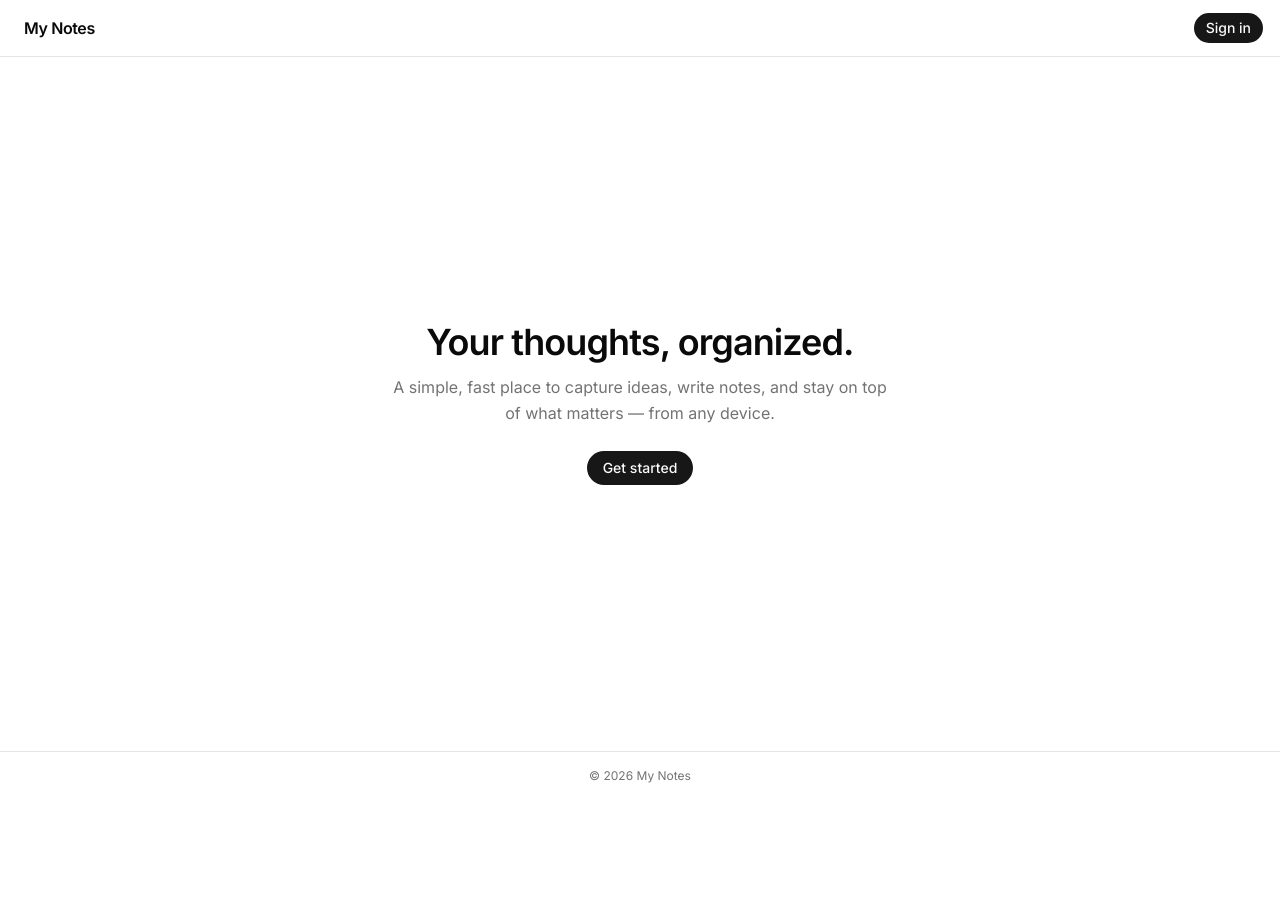
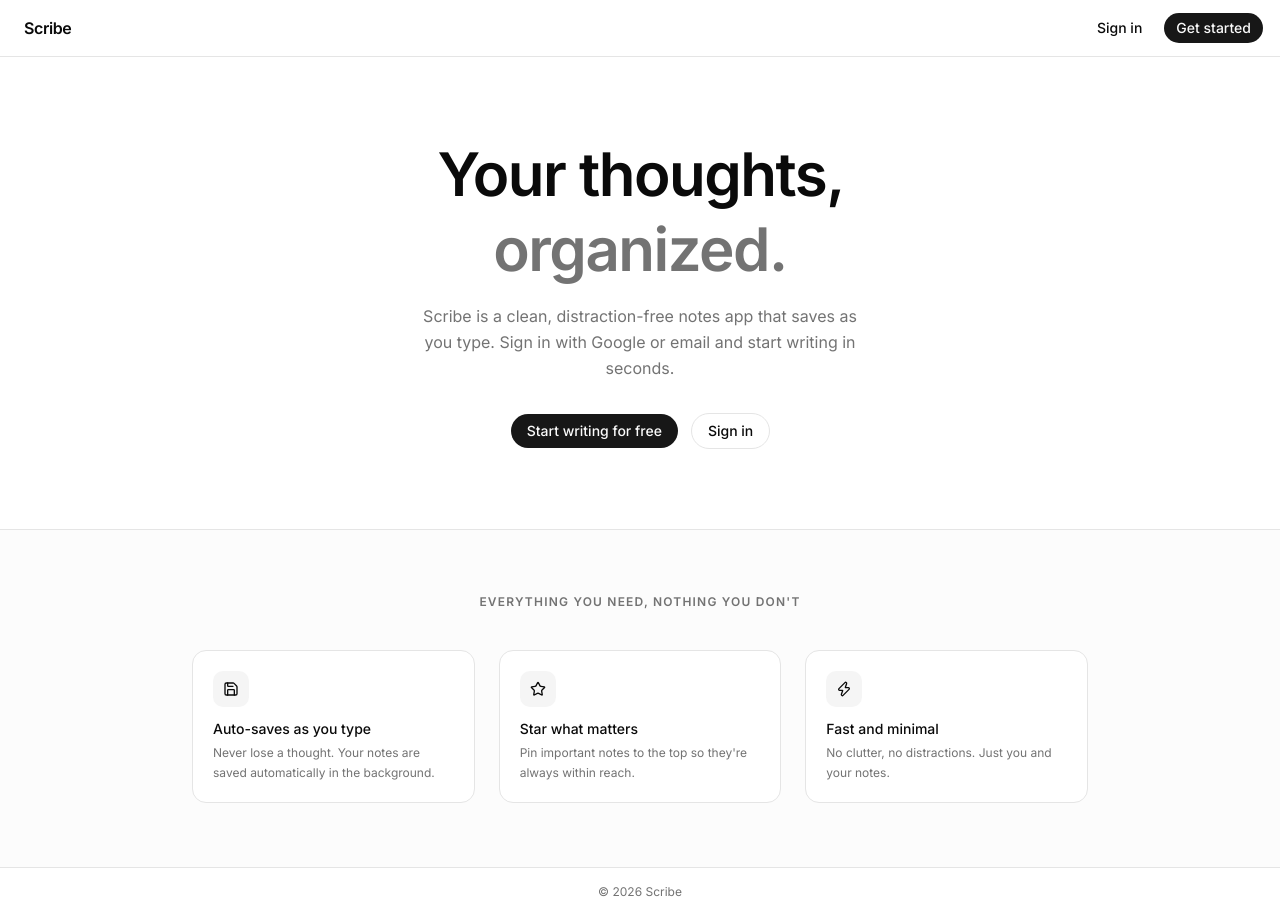
Before and after one commit to vishalbala-nps/scribe, a Next.js app: page / in a window 1280 px wide. Before the commit the page ends 800 px from the top, so only its background shows below. Built offline with nearby package versions, Linux system fonts and the light colour scheme.

Commit message:
Renamed project to scribe and improved the homepage

```diff
--- a/app/layout.tsx
+++ b/app/layout.tsx
@@ -1,9 +1,15 @@
 import { Geist, Geist_Mono, Inter } from "next/font/google"
+import type { Metadata } from "next"
 
 import "./globals.css"
 import { ThemeProvider } from "@/components/theme-provider"
 import { cn } from "@/lib/utils"
 import { Toaster } from "sonner"
+
+export const metadata: Metadata = {
+  title: "Scribe",
+  description: "A simple, fast notes app to capture ideas and stay organized — from any device.",
+}
 
 const inter = Inter({subsets:['latin'],variable:'--font-sans'})
 
--- a/app/page.tsx
+++ b/app/page.tsx
@@ -5,38 +5,87 @@ import { Button } from "@/components/ui/button"
 import { LoginModal } from "@/components/login-modal"
 import { SignUpDialog } from "@/components/signup-dialog"
 import TitleBar from "@/components/titlebar"
+import { Save, Star, Search, Zap } from "lucide-react"
+
+const features = [
+  {
+    icon: Save,
+    title: "Auto-saves as you type",
+    description: "Never lose a thought. Your notes are saved automatically in the background.",
+  },
+  {
+    icon: Star,
+    title: "Star what matters",
+    description: "Pin important notes to the top so they're always within reach.",
+  },
+  {
+    icon: Zap,
+    title: "Fast and minimal",
+    description: "No clutter, no distractions. Just you and your notes.",
+  },
+]
+
 export default function Page() {
   const [showLogin, setShowLogin] = useState(false)
   const [showSignUp, setShowSignUp] = useState(false)
 
   return (
     <div className="flex min-h-svh flex-col">
-      {/* Nav */}
       <TitleBar>
-        <Button onClick={() => setShowLogin(true)}>Sign in</Button>
+        <div className="flex items-center gap-2">
+          <Button variant="ghost" onClick={() => setShowLogin(true)}>Sign in</Button>
+          <Button onClick={() => setShowSignUp(true)}>Get started</Button>
+        </div>
       </TitleBar>
 
+      <main className="flex flex-1 flex-col">
         {/* Hero */}
-      <main className="flex flex-1 flex-col items-center justify-center gap-6 px-4 text-center">
-        <div className="space-y-3 max-w-lg">
-          <h1 className="text-4xl font-semibold tracking-tight">
-            Your thoughts, organized.
+        <section className="flex flex-1 flex-col items-center justify-center gap-8 px-4 py-20 text-center">
+          <div className="space-y-4 max-w-xl">
+            <h1 className="text-5xl font-semibold tracking-tight leading-tight sm:text-6xl">
+              Your thoughts,{" "}
+              <span className="text-muted-foreground">organized.</span>
             </h1>
-          <p className="text-muted-foreground text-base leading-relaxed">
-            A simple, fast place to capture ideas, write notes, and stay on top
-            of what matters — from any device.
+            <p className="text-muted-foreground text-base leading-relaxed max-w-md mx-auto">
+              Scribe is a clean, distraction-free notes app that saves as you type.
+              Sign in with Google or email and start writing in seconds.
             </p>
           </div>
-        <div className="flex gap-3">
-          <Button size="lg" onClick={() => setShowLogin(true)}>
-            Get started
+          <div className="flex flex-wrap gap-3 justify-center">
+            <Button size="lg" onClick={() => setShowSignUp(true)}>
+              Start writing for free
+            </Button>
+            <Button size="lg" variant="outline" onClick={() => setShowLogin(true)}>
+              Sign in
             </Button>
           </div>
+        </section>
+
+        {/* Features */}
+        <section className="border-t border-border bg-muted/30 px-4 py-16">
+          <div className="mx-auto max-w-4xl">
+            <p className="text-center text-xs font-semibold uppercase tracking-widest text-muted-foreground mb-10">
+              Everything you need, nothing you don&apos;t
+            </p>
+            <div className="grid grid-cols-1 gap-6 sm:grid-cols-3">
+              {features.map(({ icon: Icon, title, description }) => (
+                <div key={title} className="rounded-xl border border-border bg-background p-5 space-y-3">
+                  <div className="flex size-9 items-center justify-center rounded-lg bg-muted">
+                    <Icon className="size-4 text-foreground" />
+                  </div>
+                  <div className="space-y-1">
+                    <p className="text-sm font-medium">{title}</p>
+                    <p className="text-xs text-muted-foreground leading-relaxed">{description}</p>
+                  </div>
+                </div>
+              ))}
+            </div>
+          </div>
+        </section>
       </main>
 
-      {/* Footer */}
       <footer className="border-t border-border px-6 py-4 text-center text-xs text-muted-foreground">
-        &copy; {new Date().getFullYear()} My Notes
+        &copy; {new Date().getFullYear()} Scribe
       </footer>
 
       <LoginModal
--- a/components/titlebar.tsx
+++ b/components/titlebar.tsx
@@ -20,7 +20,7 @@ export default function TitleBar({ children, showSidebarToggle }: TitleBarProps)
             <PanelLeft className="size-4" />
           </Button>
         )}
-        <span className="font-semibold tracking-tight px-2">My Notes</span>
+        <span className="font-semibold tracking-tight px-2">Scribe</span>
       </div>
       {children}
     </header>
--- a/package.json
+++ b/package.json
@@ -1,5 +1,5 @@
 {
-  "name": "myNotesApp",
+  "name": "scribe",
   "version": "0.0.1",
   "type": "module",
   "private": true,
```
Also changed, not shown: 1 other file (tests, documents, lock files or other folders). Lines whose indentation alone changed are shown as unchanged.
